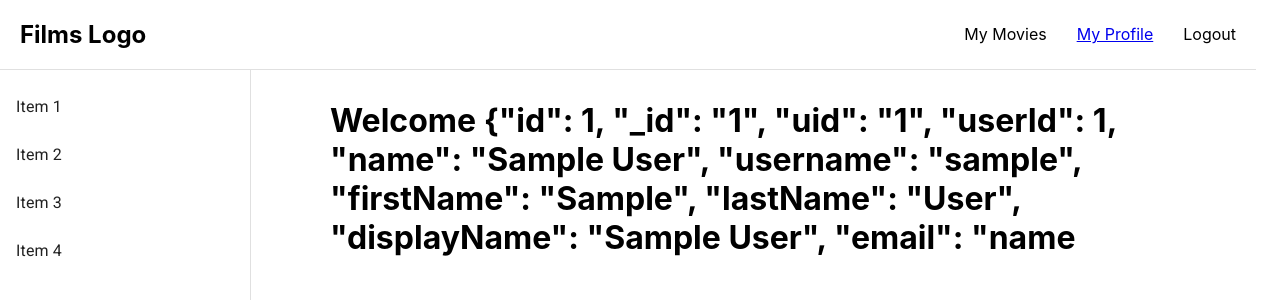
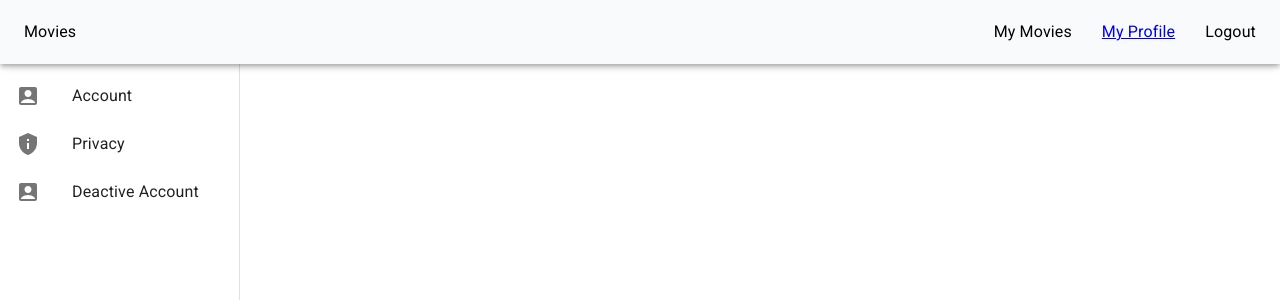
Before and after one commit to lavdimPireva/FilmProject, a React (Create React App) app: page / in a window 1280 px wide. Shown: the top 300 px of the page. Built offline with nearby package versions, Linux system fonts and the light colour scheme; sample sign-in values are in the browser's storage.

Commit message:
appbar, sidebar complete

```diff
--- a/package.json
+++ b/package.json
@@ -19,6 +19,7 @@
     "react-dom": "^18.2.0",
     "react-router-dom": "^6.3.0",
     "react-scripts": "5.0.1",
+    "styled-components": "^5.3.5",
     "typescript": "^4.7.3",
     "web-vitals": "^2.1.4",
     "yup": "^0.32.11"
--- a/src/index.tsx
+++ b/src/index.tsx
@@ -5,15 +5,19 @@ import App from "./App";
 import reportWebVitals from "./reportWebVitals";
 import { AuthContextProvider } from "./lib/hooks/context/AuthContext/AuthContextProvider";
 import { BrowserRouter } from "react-router-dom";
+import { Home } from "./layout/Home/Home";
 
 const root = ReactDOM.createRoot(
   document.getElementById("root") as HTMLElement
 );
+
 root.render(
   <React.StrictMode>
     <BrowserRouter>
       <AuthContextProvider>
-        <App />
+        <Home>
+          <App />
+        </Home>
       </AuthContextProvider>
     </BrowserRouter>
   </React.StrictMode>
--- a/src/layout/Header/Header.tsx
+++ b/src/layout/Header/Header.tsx
@@ -1,4 +1,4 @@
-import { Box } from "@mui/material";
+import { AppBar, Box, CssBaseline, Toolbar, Typography } from "@mui/material";
 import { NavLink } from "react-router-dom";
 import { useAuthContext } from "../../lib/hooks/context/AuthContext/AuthContext";
 
@@ -6,24 +6,23 @@ export const Header = () => {
   const { onLogout } = useAuthContext();
 
   return (
-    <div>
-      <Box
-        component="header"
+    <>
+      <CssBaseline />
+      <AppBar
         sx={{
-          display: "flex",
-          alignItems: "center",
-          justifyContent: "space-between",
-          padding: "0 20px",
-          position: "fixed",
-          width: "95%",
           zIndex: (theme) => theme.zIndex.drawer + 1,
-          backgroundColor: "#fff",
-          borderBottom: "1px solid rgba(0, 0, 0, 0.12)",
+          background: "#F9FAFC",
+          color: "black",
         }}
       >
-        <div className="logo">
-          <h2>Films Logo</h2>
-        </div>
+        <Toolbar>
+          <Typography
+            sx={{
+              flexGrow: 1,
+            }}
+          >
+            Movies
+          </Typography>
           <nav>
             <Box
               component="ul"
@@ -47,7 +46,8 @@ export const Header = () => {
               </li>
             </Box>
           </nav>
-      </Box>
-    </div>
+        </Toolbar>
+      </AppBar>
+    </>
   );
 };
--- /dev/null
+++ b/src/layout/Home/Home.tsx
@@ -0,0 +1,34 @@
+import { useNavigate } from "react-router-dom";
+import { useAuthContext } from "../../lib/hooks/context/AuthContext/AuthContext";
+import { Header } from "../Header/Header";
+import { Sidebar } from "../Sidebar/Sidebar";
+
+interface Props {
+  children: JSX.Element;
+}
+
+export const Home = ({ children }: Props) => {
+  const { user, onLogout } = useAuthContext();
+  const navigate = useNavigate();
+
+  return (
+    <div>
+      {user && (
+        <>
+          <Header />
+          <Sidebar />
+        </>
+      )}
+
+      {/* Children */}
+      <div
+        style={{
+          background: "",
+          width: "100%",
+        }}
+      >
+        {children}
+      </div>
+    </div>
+  );
+};
--- a/src/layout/Sidebar/Sidebar.tsx
+++ b/src/layout/Sidebar/Sidebar.tsx
@@ -1,39 +1,62 @@
+import { AccountBox, PrivacyTip, PrivacyTipRounded } from "@mui/icons-material";
 import {
-  Divider,
   Drawer,
   List,
   ListItem,
-  ListItemButton,
+  ListItemIcon,
   ListItemText,
   Toolbar,
 } from "@mui/material";
+import { useNavigate } from "react-router-dom";
 
 export const Sidebar = () => {
+  const navigate = useNavigate();
+
+  const drawerWidth = 240;
+
+  const items = [
+    {
+      text: "Account",
+      icon: <AccountBox />,
+      path: "/my-profile",
+    },
+    {
+      text: "Privacy",
+      icon: <PrivacyTip />,
+      path: "/my-profile",
+    },
+    {
+      text: "Deactive Account",
+      icon: <AccountBox />,
+      path: "/my-profile",
+    },
+  ];
+
   return (
     <Drawer
       variant="permanent"
       anchor="left"
       sx={{
-        width: 250,
+        width: drawerWidth,
         flexShrink: 0,
-        [`& .MuiDrawer-paper`]: { width: 250, top: "auto" },
+        "& .MuiDrawer-paper": {
+          width: drawerWidth,
+          boxSizing: "border-box",
+        },
       }}
     >
       <Toolbar />
-      <Divider />
-      <List
-        sx={{
-          marginTop: "10px",
-        }}
-      >
-        {["Item 1", "Item 2", "Item 3", "Item 4"].map((text) => (
-          <ListItem key={text} disablePadding>
-            <ListItemButton>
-              <ListItemText primary={text} />
-            </ListItemButton>
+
+      <List>
+        {items.map((item) => (
+          <ListItem key={item.text} button onClick={() => navigate(item.path)}>
+            <ListItemIcon>{item.icon}</ListItemIcon>
+            <ListItemText primary={item.text} />
           </ListItem>
         ))}
       </List>
+
+      <div></div>
     </Drawer>
   );
 };
--- a/src/lib/hooks/context/AuthContext/AuthContextProvider.tsx
+++ b/src/lib/hooks/context/AuthContext/AuthContextProvider.tsx
@@ -20,6 +20,7 @@ export const AuthContextProvider = (props: Props) => {
   };
 
   const handleLogout = () => {
+    console.log("Here i am");
     setUser(null);
     localStorage.removeItem("user");
     navigate("/login");
--- a/src/pages/Home/Home.tsx
+++ b/src/pages/Home/Home.tsx
@@ -6,28 +6,5 @@ import { useAuthContext } from "../../lib/hooks/context/AuthContext/AuthContext"
 export const Home = () => {
   const { user } = useAuthContext();
 
-  return (
-    <Box
-      sx={{
-        display: "flex",
-        flex: "1 1 auto",
-        flexDirection: "column",
-        width: "100%",
-      }}
-    >
-      <Header />
-      <Box
-        sx={{
-          display: "flex",
-        }}
-      >
-        <div>
-          <Sidebar />
-        </div>
-        <Box component="main" sx={{ margin: 10, textAlign: "left" }}>
-          <h1>Welcome {user?.split("@")[0]!}</h1>
-        </Box>
-      </Box>
-    </Box>
-  );
+  return <h2 style={{ marginTop: 150 }}>Hello bir</h2>;
 };
--- a/src/pages/MyProfile/MyProfile.tsx
+++ b/src/pages/MyProfile/MyProfile.tsx
@@ -1,5 +1,4 @@
 import { Box } from "@mui/material";
-import React from "react";
 import { Navigate } from "react-router-dom";
 import { useAuthContext } from "../../lib/hooks/context/AuthContext/AuthContext";
 
@@ -10,5 +9,13 @@ export const MyProfile = () => {
     return <Navigate to="/login" />;
   }
 
-  return <Box>MyProfile</Box>;
+  return (
+    <Box
+      sx={{
+        margin: 50,
+      }}
+    >
+      <h1>Hello World</h1>
+    </Box>
+  );
 };
```
Also changed, not shown: tsconfig.json (+6 -8 lines), 1 other file (tests, documents, lock files or other folders). Lines whose indentation alone changed are shown as unchanged.
